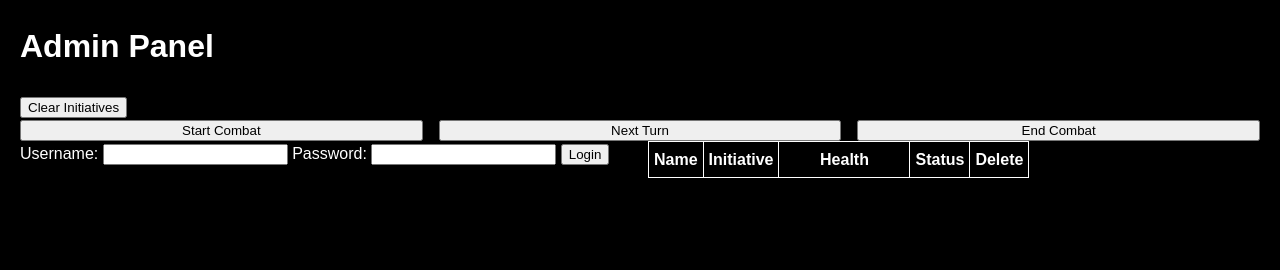
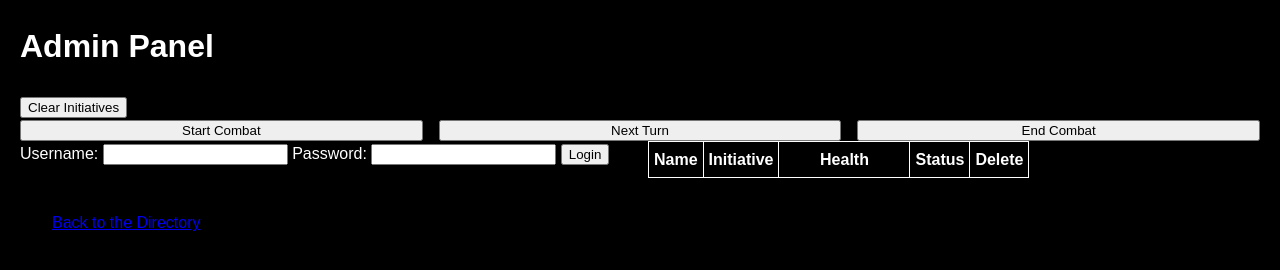
Before and after one commit to sksalter503/Gamemaster-Webserver, a website built with Vite: page src/client/admin.html in a window 1280 px wide. Built offline with nearby package versions, Linux system fonts and the light colour scheme; no server answers.

Commit message:
added a link to go back to the directory when needed.

```diff
--- a/src/client/admin.html
+++ b/src/client/admin.html
@@ -62,9 +62,14 @@
             </div>
         </div>
     </div>
+    <footer>
+        <p style="text-align: left; margin-top: 2rem; position:relative; bottom:0; left:0;"><a href="../">Back to the
+                Directory</a></p>
+    </footer>
 
     <script type="module" src="./admin.ts"></script>
     <script type="module" src="./login.ts"></script>
+
 </body>
 
 </html>
```
Also changed, not shown: src/client/initiative-sender.html (+5 -0 lines).
